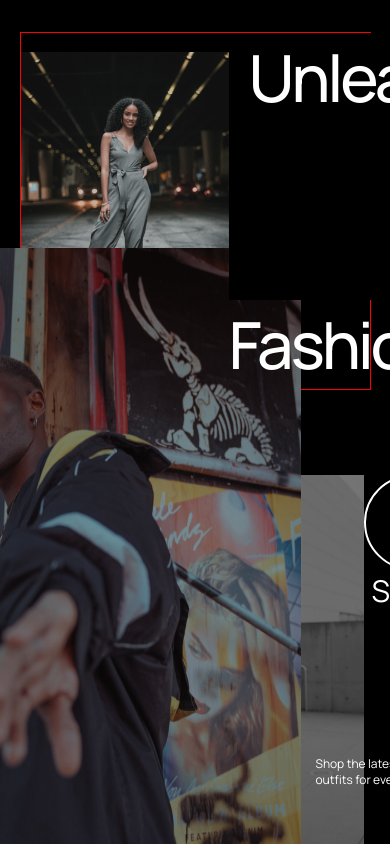
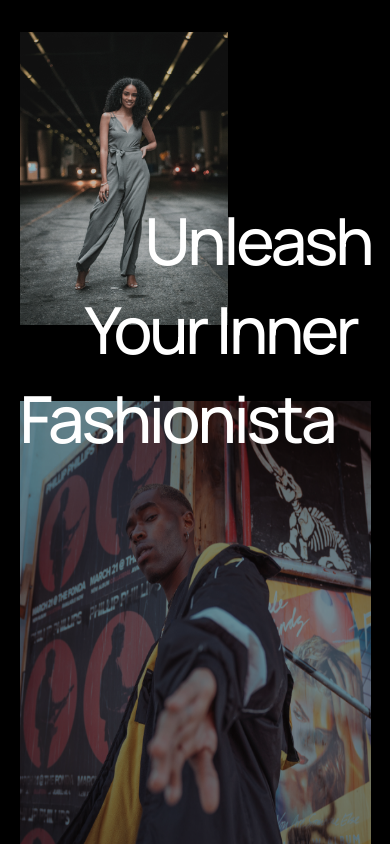
Before and after one commit to EmmaExcel/style-haven, a Next.js app: page / in a window 390 px wide. Shown: the part 2020-2864 px from the top of the page. Built offline with nearby package versions, Linux system fonts and the light colour scheme; a web font is replaced by a local one.

Commit message:
more responsiveness done

```diff
--- a/components/HomeComponents/Unleash.jsx
+++ b/components/HomeComponents/Unleash.jsx
@@ -31,7 +31,7 @@ const Unleash = () => {
           <div className={styles.unleashMainSecond}>
             <div className={styles.unleashImgTwoContainer}>
               <div className={styles.unleashImgTwo}>
-                <Image src="/unleash/two.png" alt="" width={274} height={383} />
+                <img src="/unleash/two.png" alt="" />
                 <p>
                   Shop the latest styles, trends, and outfits for every occasion
                 </p>
@@ -40,7 +40,7 @@ const Unleash = () => {
               <div className={styles.unleashShopContainer}>
                 <div className={styles.unleashShop}>
                   <span>
-                    <BsArrowUpRight />
+                    <BsArrowUpRight className={styles.BsArrow}/>
                   </span>
                 </div>
                 <p>SHOP</p>
@@ -48,7 +48,7 @@ const Unleash = () => {
             </div>
 
             <div className={styles.unleashImgThree}>
-              <Image src="/unleash/three.png" alt="" width={508} height={730}/>
+              <img src="/unleash/three.png" alt="" />
             </div>
           </div>
         </div>
--- a/styles/Home.module.css
+++ b/styles/Home.module.css
@@ -1236,7 +1236,7 @@
             height: 90%;
             width: 100%;
             border-bottom: 2px solid white;
-            padding-bottom: 150px;
+            padding-bottom: 75px;
             padding-top: 30px;
             position: relative;
         }
@@ -1260,14 +1260,13 @@
         .unleashMain {
             display: flex;
             flex-direction: column;
-            gap: 85px;
+            gap: 50px;
         }
         .unleashMainFirst {
             display: flex;
             align-items: center;
             gap: 0px;
             position: relative;
-            border: 1px solid red;
         }
         .unleashImgOne {
             width: 212px;
@@ -1289,12 +1288,17 @@
             color: #FFFFFF;
             z-index: 100000;
             background-color: transparent;
+            position: absolute;
+            top: 164px;
         }
         .unleashTEXT span:nth-child(1) {
-            padding-left: 20px;
+            padding-left: 125px;
+            background-color: transparent;
         }
         .unleashTEXT span:nth-child(2) {
-            padding-left: 170px;
+            padding-left: 65px;
+            height: 89px;
+            background-color: transparent;
         }
         .unleashTEXT span:nth-child(3) {
             background-color: transparent;
@@ -1303,25 +1307,30 @@
             height: 100%;
             display: flex;
             width: 100%;
-            justify-content: space-between;
+            flex-direction: column-reverse;
         }
         .unleashImgTwoContainer {
             display: flex;
-            padding-left: 70px;
-            width: 45%;
+            padding-left: 0px;
+            width: 100%;
             justify-content: space-between;
         }
         .unleashImgTwo {
             display: flex;
-            align-items: end;
+            align-items: unset;
             position: relative;
+            padding-top: 30px;
+        }
+        .unleashImgTwo img {
+            width: 124px;
+            height: 175px;
         }
         .unleashImgTwo p {
             position: absolute;
-            width: 203px;
-            height: 32px;
-            bottom: 70px;
-            right: -155px;
+            top: 70px;
+            right: -115px;
+            width: 156px;
+            height: 48px;
             font-family: 'Manrope';
             font-style: normal;
             font-weight: 400;
@@ -1330,19 +1339,22 @@
             color: #FFFFFF;
             background-color: transparent;
         }
+        .unleashShopContainer {
+            display: flex;
+            flex-direction: column;
+            justify-content: end;
+        }
         .unleashShopContainer p {
-            text-align: center;
             font-family: 'Manrope';
             font-style: normal;
             font-weight: 400;
-            font-size: 30px;
-            line-height: 41px;
-            /* identical to box height */
-            color: #FFFFFF;
+            font-size: 20px;
+            line-height: 27px;
+            background-color: transparent;
         }
         .unleashShop {
-            height: 95px;
-            width: 95px;
+            height: 45px;
+            width: 45px;
             border: 2px solid #fff;
             display: grid;
             place-content: center;
@@ -1352,6 +1364,10 @@
             -ms-border-radius: 50%;
             -o-border-radius: 50%;
             font-size: 50px;
+        }
+        .BsArrow {
+            height: 25px;
+            background-color: transparent;
         }
         .unleashShop span {
             background-color: transparent;
@@ -1385,12 +1401,16 @@
                 -o-transform: translate(8px, -8px);
             }
         }
+        .unleashImgThree {
+            width: 100%;
+            height: 569px;
+        }
         .unleashImgThree img {
-            position: absolute;
-            right: 70px;
-            bottom: 30px;
+            position: unset;
             z-index: 0;
             cursor: pointer;
+            width: 100%;
+            height: 569px;
         }
     }
     /* CSS rules for screens with a minimum width of 601 pixels */
@@ -1408,6 +1428,17 @@
         .newCollectionSideText span {
             display: none;
         }
+        .unleashImgTwo img {
+            width: 264px;
+            height: 371px;
+        }
+        .unleashImgThree img {
+            position: unset;
+            z-index: 0;
+            cursor: pointer;
+            width: 508px;
+            height: 730px;
+        }
     }
     /* CSS rules for screens with a minimum width of 1201 pixels */
 
@@ -1419,4 +1450,15 @@
         .newCollectionSideText span {
             display: none;
         }
+        .unleashImgTwo img {
+            width: 264px;
+            height: 371px;
+        }
+        .unleashImgThree img {
+            position: unset;
+            z-index: 0;
+            cursor: pointer;
+            width: 508px;
+            height: 730px;
+        }
     }
```
